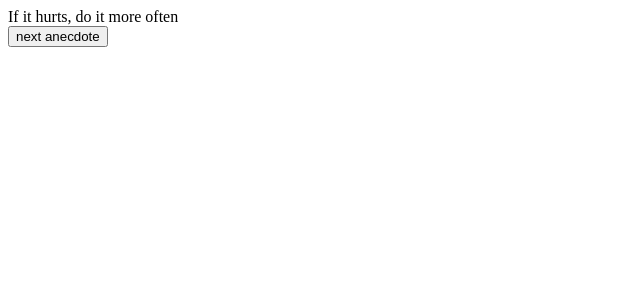
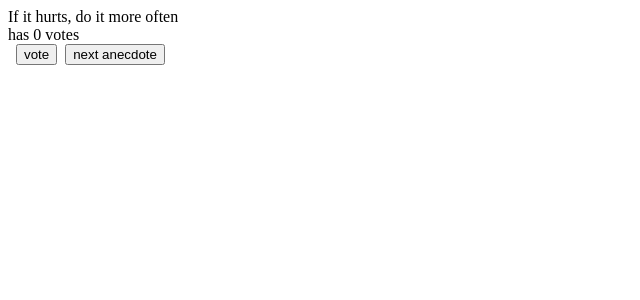
Before and after one commit to 1Maria/part-1-anecdotes, a React (Create React App) app: page / in a window 1280 px wide. Shown: the top 300 px of the page, without its empty margins (0-640 px from the left). Built offline with nearby package versions, Linux system fonts and the light colour scheme.

Commit message:
Get voteCounts to work

```diff
--- a/src/App.js
+++ b/src/App.js
@@ -5,6 +5,12 @@ const Button = ({ handleClick, text }) => (
     {text}
   </button>
 );
+
+const VoteNumber = ({votes, selected})  => (
+  <div>
+    {`has ${votes[selected]} votes`}
+  </div>
+)
 
 const App = () => {
   const anecdotes = [
@@ -17,7 +23,26 @@ const App = () => {
     'Programming without an extremely heavy use of console.log() is the same as if a doctor would refuse to use x-rays or blood tests when diagnosing patients'
   ]
 
+  const [votes, setVotes] = useState(Array.apply(null, new Array(anecdotes.length)).map(Number.prototype.valueOf, 0));
+  // const [votes, setVotes] = useState(Array.apply(null, new Array(anecdotes.length)).map(Number.prototype.valueOf, 0));
   const [selected, setSelected] = useState(0);
+
+  // const points = Array.apply(null, new Array(anecdotes.length)).map(Number.prototype.valueOf, 0);
+  console.log("Hippo", votes);
+  console.log("slipper", votes[selected]);
+
+  const handleVotes = () => {
+    console.log("Rhino", votes);
+    // // const copyVotes = [...votes];
+    // // setVotes(copyVotes[selected] += 1);
+    // console.log("shoe", votes[selected]);
+    // // setVotes(votes.splice(selected, 1, votes[selected] + 1));
+    // setVotes(votes.slice(2, 1, 3));
+    let votesCount = [...votes];
+    let voteCount = votesCount[selected] + 1;
+    votesCount[selected] = voteCount;
+    setVotes(votesCount);
+  }
 
   const handleSelected = () => {
     setSelected(Math.floor(Math.random() * anecdotes.length));
@@ -28,7 +53,13 @@ const App = () => {
       <div>
       {anecdotes[selected]}
       </div>
-      <Button handleClick={handleSelected} text='next anecdote' />
+      <VoteNumber votes={votes} selected={selected} />
+      <span style={{ marginLeft: '0.5em', }}>
+        <Button handleClick={handleVotes} text='vote' />
+      </span>
+      <span style={{ marginLeft: '0.5em', }}>
+        <Button handleClick={handleSelected} text='next anecdote' />
+      </span>
     </div>
   );
 }
```
